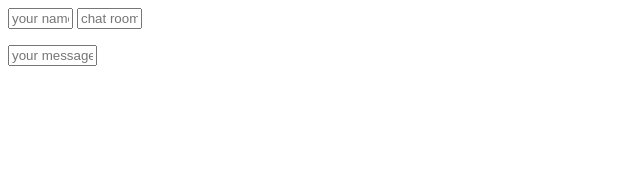
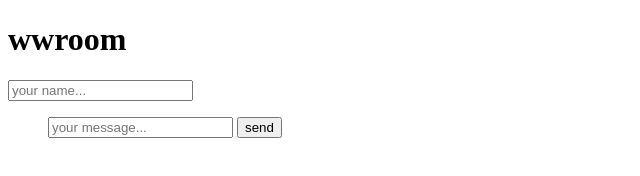
Before and after one commit to emmaHare/chat-server, a plain HTML site: page index.html in a window 1280 px wide. Shown: the whole page, without its empty margins (0-640 px from the left). Drawn offline with Linux system fonts and the light colour scheme.

Commit message:
Add btn, remove room option

```diff
--- a/index.html
+++ b/index.html
@@ -8,37 +8,30 @@
     <title>Document</title>
 </head>
 <body>
+    <head>
+        <h1>wwroom</h1>
+    </head>
     <main>
         <form class="input-form">
             <input type="text"
             id="name-input"
             placeholder="your name..."
             maxlength="12"
-            size="5"
-            >
-            <input type="text"
-            id="room-input"
-            placeholder="chat room..."
-            maxlength="24"
-            size="5"
             >
         </form>
 
-        <ul class="chat-display"></ul>
-
-        <p class="user-list"></p>
-
-        <p class="room-list"></p>
-
-        <p class="activity"></p>
-
-        <form class="msg-form">
+        <ul class="chat-display">
+            <form class="msg-form">
             <input type="text"
             id="msg-input"
             placeholder="your message..."
             maxlength="600"
-            size="8">
-        </form>
+            >
+            <button type="submit" id="msg-btn">send</button>
+            </form>
+        </ul>
+
+
     </main>
 </body>
 </html>
```
